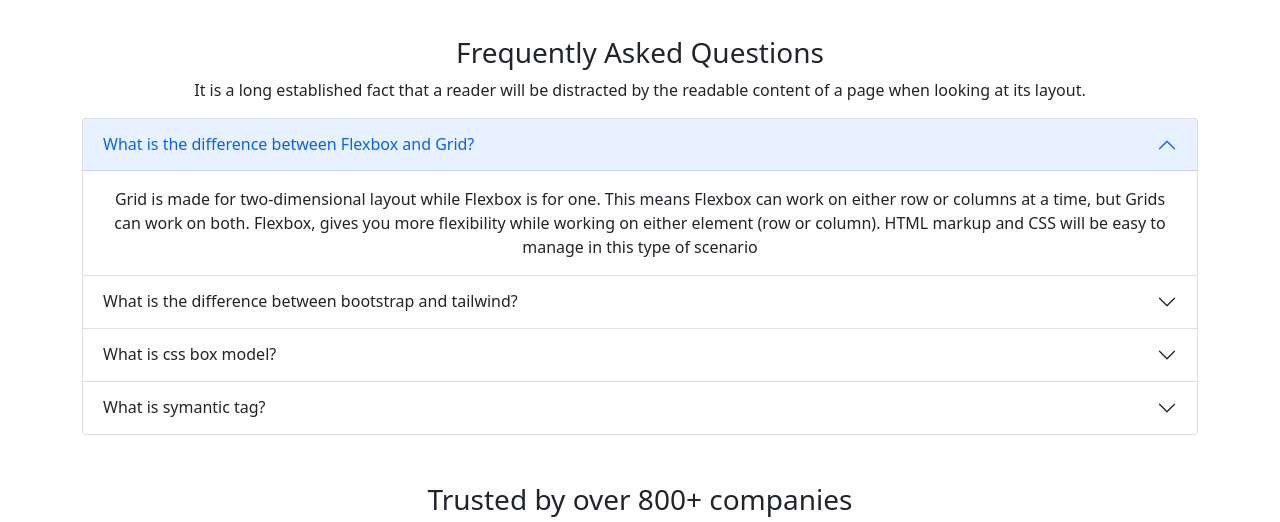
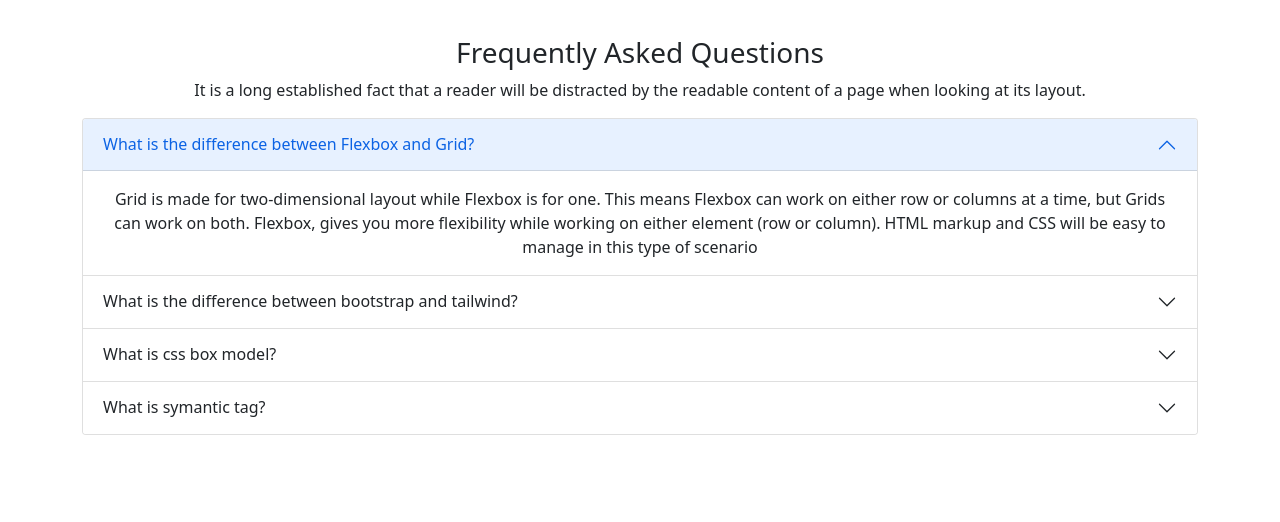
Before and after one commit to GreenerAsraf/Assignment-Three, a plain HTML site: page index.html in a window 1280 px wide. Shown: the part 1820-2342 px from the top of the page. Drawn offline with nearby package versions, Linux system fonts and the light colour scheme.

Commit message:
bonus  part added

```diff
--- a/index.html
+++ b/index.html
@@ -265,7 +265,8 @@
       </section>
       <section class="container mt-5">
         <div class=" row">
-          <h3 class="text-center">Trusted by over 800+ companies</h3>
+          <div class="col-md col-sm d-none">
+            <h3 class="text-center">Trusted by over 800+ companies</h3>
           <div class="container-fluid d-flex justify-content-evenly">
             <img  class="m-2 img-fluid"  src="images/company/company-1.png" alt="">
             <img class="m-2 img-fluid" src="images/company/company-2.png" alt="">
@@ -273,6 +274,7 @@
             <img class="m-2 img-fluid"  src="images/company/company-4.png" alt="">
             <img class="m-2 img-fluid"  src="images/company/company-5.png" alt="">
             <img  class="m-2 img-fluid" src="images/company/company-6.png" alt="">
+          </div>
           </div>
         </div>
       </section>
```
